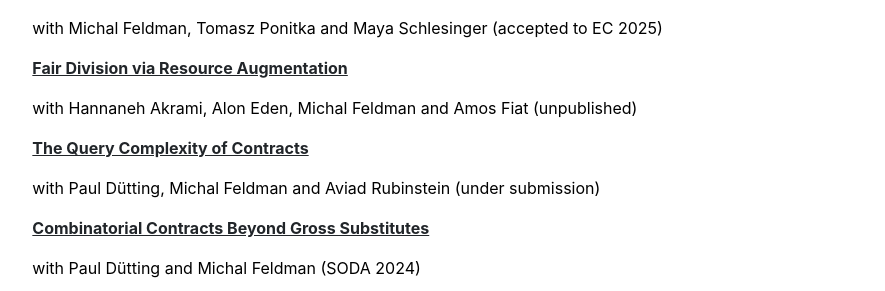
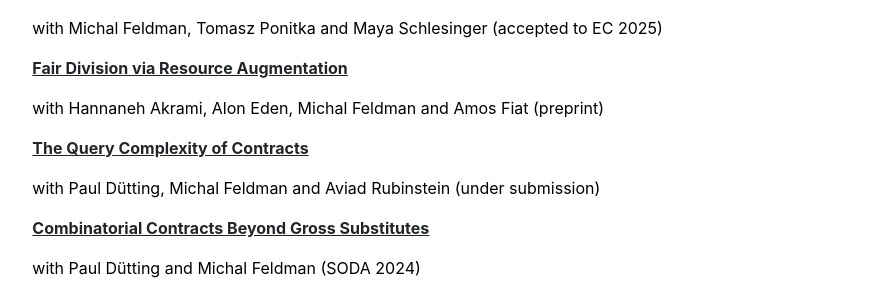
Before and after one commit to yoavGaltzur/yoavGaltzur.github.io, a Jekyll site: the page built from index.md, in a window 1280 px wide. Shown: the part 689-980 px from the top of the page, without its empty margins (197-1082 px from the left). Built offline with Jekyll 4.4.1, drawn with Linux system fonts in a browser that asks for light colours.

Commit message:
Update settings.yml

```diff
--- a/_data/settings.yml
+++ b/_data/settings.yml
@@ -17,7 +17,7 @@ talks:
 
 publications:
 - {name: "Budget-Feasible Contracts", url: "https://arxiv.org/abs/2504.01773", coauthors: "Michal Feldman, Tomasz Ponitka and Maya Schlesinger", venue: "accepted to EC 2025"}
-- {name: "Fair Division via Resource Augmentation", url: "https://arxiv.org/abs/2502.09377", coauthors: "Hannaneh Akrami, Alon Eden, Michal Feldman and Amos Fiat", venue: "unpublished"}
+- {name: "Fair Division via Resource Augmentation", url: "https://arxiv.org/abs/2502.09377", coauthors: "Hannaneh Akrami, Alon Eden, Michal Feldman and Amos Fiat", venue: "preprint"}
 - {name: "The Query Complexity of Contracts", url: "https://arxiv.org/abs/2403.09794", coauthors: "Paul Dütting, Michal Feldman and Aviad Rubinstein", venue: "under submission"}
 - {name: "Combinatorial Contracts Beyond Gross Substitutes", url: "https://arxiv.org/abs/2309.10766", coauthors: "Paul Dütting and Michal Feldman", venue: "SODA 2024"}
 
```
